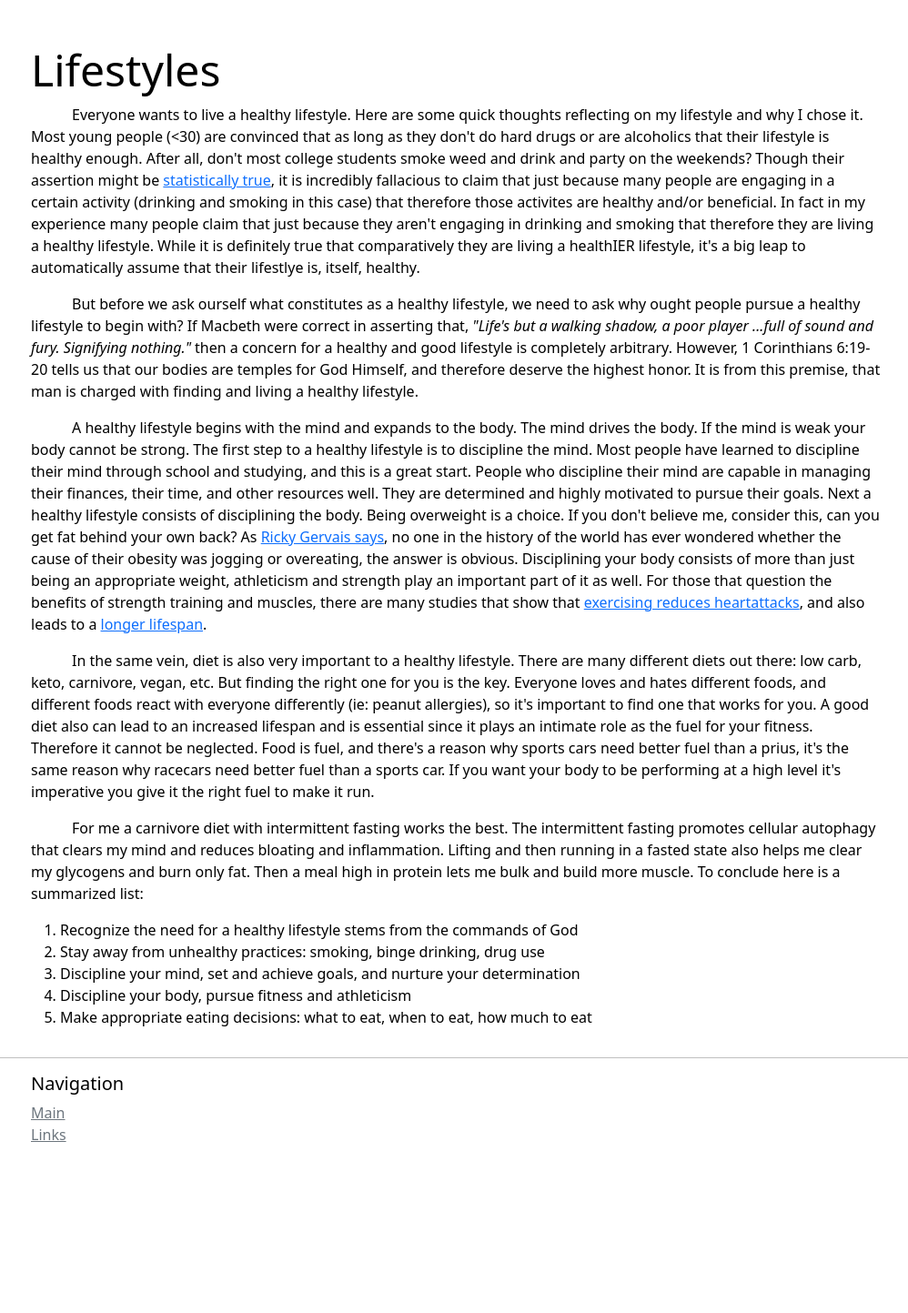
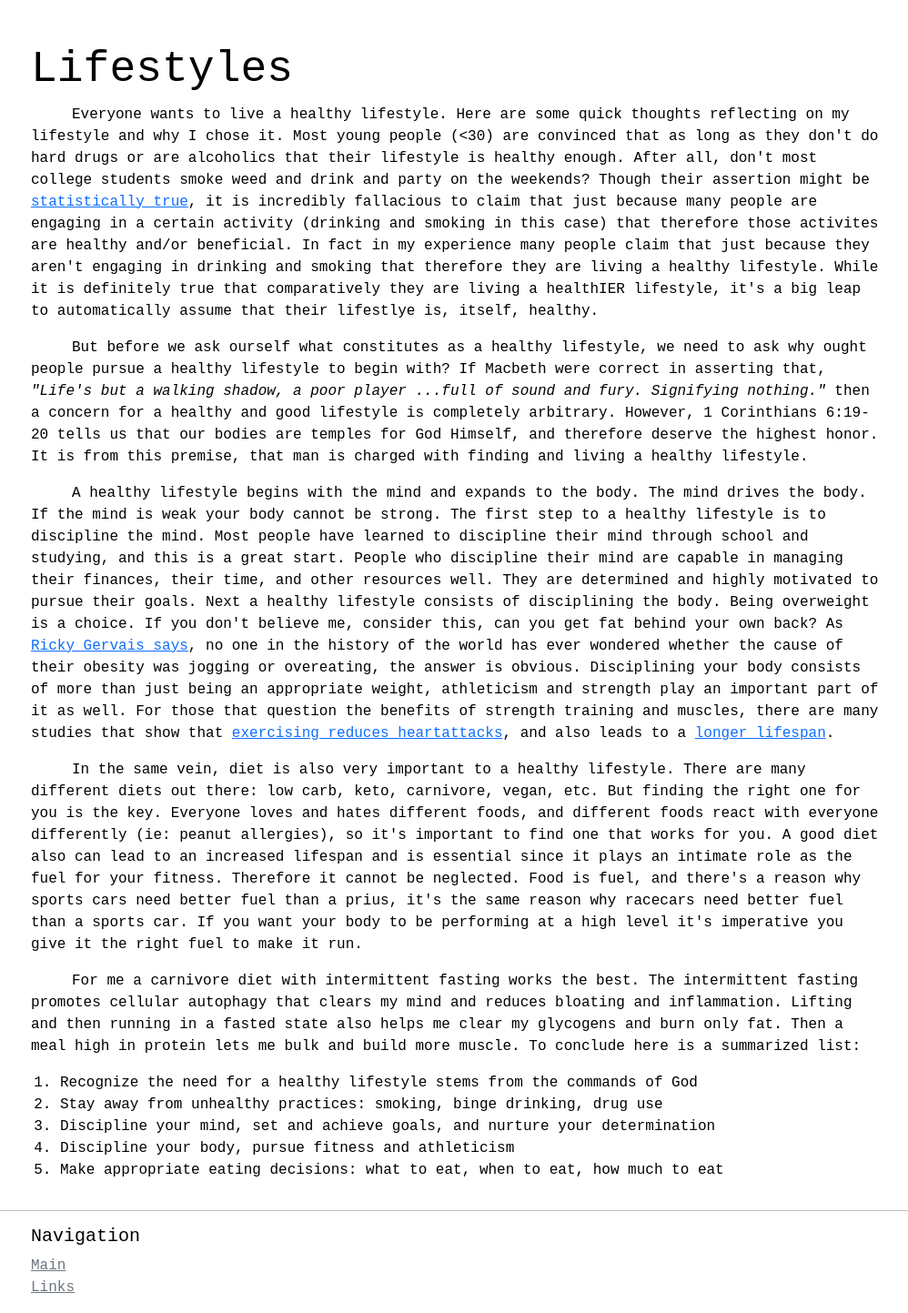
Before and after one commit to theochiu/theochiu.github.io, a Jekyll site: the page built from lifestyles.html, in a window 1280 px wide. Shown: the whole page at 91% size, without its empty margins (138-1136 px from the left). Built offline with Jekyll 4.4.1, drawn with Linux system fonts in a browser that asks for light colours; before the commit the page ends 1275 px from its top, so only the background shows below that.

Commit message:
fixed bfc title, added letter layout

```diff
--- /dev/null
+++ b/_layouts/letter.html
@@ -0,0 +1,137 @@
+<!DOCTYPE html>
+<html>
+<head>
+	<title>
+		{% if page.title %}{{ page.title | escape }} - {{ site.title | escape }}
+		{% else %}{{ site.title | escape }}{% endif %}
+	</title>
+	<meta name="viewport" content="width=device-width, initial-scale=1">
+	<link href="https://cdn.jsdelivr.net/npm/bootstrap@5.0.0-beta1/dist/css/bootstrap.min.css" rel="stylesheet" integrity="sha384-giJF6kkoqNQ00vy+HMDP7azOuL0xtbfIcaT9wjKHr8RbDVddVHyTfAAsrekwKmP1" crossorigin="anonymous">
+
+	<!-- Meta tags for SEO -->
+	<meta name="description" content="{{ page.excerpt | default: site.description | strip_html | normalize_whitespace | truncate: 160 | escape }}">
+
+	{% if site.keywords %}
+	<meta name="keywords" content="{{ site.keywords | join: ', ' | escape }}">
+	{% endif %}
+
+	{% if page.keywords %}
+	<meta name="keywords" content="{{ page.keywords | join: ', ' | escape }}">
+	{% endif %}
+
+	<!-- Open Graph -->
+	<meta property="og:title"     content="{% if page.title %}{{ page.title | escape }} - {{ site.title | escape }}{% else %}{{ site.title | escape }}{% endif %}" />
+	<meta property="og:type"      content="{% if page.author %}article{% else %}website{% endif %}" />
+	<meta property="og:url"       content="{{ site.url }}{{ page.url }}" />
+	<meta property="og:image"     content="{% if page.layout == "post" %}{{ site.url }}{{ page.background }}{% else %}{{ site.url }}/static/githubprof.jpg{% endif %}" />
+	<meta property="og:description"   content="{{ page.excerpt | default: site.description | strip_html | normalize_whitespace | truncate: 160 | escape }}">
+
+	{% if page.date %}
+	<meta property="article:published_time" content="{{ page.date | date_to_xmlschema }}">
+	<meta property="article:author" content="{{ site.url }}/about/">
+	<meta property="article:author" content="{{ site.author }}" />
+	{% endif %}
+
+</head>
+<body class="d-flex flex-column h-100">
+
+	<main class="flex-shrink-0">
+		<div class="container-fluid" >
+			{{ content }}
+		</div>
+	</main>
+
+	<hr>
+	<footer class="container-fluid">
+		<div class="row">
+		  	<div class="col-6 col-md">
+				<h5>Navigation</h5>
+				<ul class="list-unstyled text-small">
+				  <li><a class="text-muted" href="{{"/" | relative_url }}">Main</a></li>
+				  <li><a class="text-muted" href="{{"/links" | relative_url }}">Links</a></li>
+				</ul>
+			</div>
+		</div>
+	</footer>
+
+
+	<script>
+		var refTagger = {
+			settings: {
+				bibleVersion: "ESV",
+			}
+		};
+		(function(d, t) {
+			var g = d.createElement(t), s = d.getElementsByTagName(t)[0];
+			g.src = "https://api.reftagger.com/v2/RefTagger.js";
+			s.parentNode.insertBefore(g, s);
+		}(document, "script"));
+	</script>
+
+
+<style type="text/css">
+
+	/* highlight hover */
+	a:hover {
+		color: #ffffff;
+		background-color: #2d92ff;
+		text-decoration: none
+	}
+
+	@media (min-width: 1400px) {
+		.container-fluid {
+			max-width: 67%;
+		}
+	}
+	@media (min-width: 1200px) and (max-width: 1399px) {
+		.container-fluid {
+			max-width: 75%;
+		}
+	}
+	@media (max-width: 1199px) {
+		.container-fluid {
+			max-width: 90%;
+		}
+	}
+	/*dark mode*/
+	.footer {
+		position: absolute;
+		bottom: 0;
+		width: 80%;
+		left: 10px;
+		right: 10px;
+		margin:auto;
+	}
+
+	/* Light mode */
+	@media (prefers-color-scheme: light) {
+		body {
+			background-color: #FFF;
+			color: black;
+		}
+	}
+
+	/* Dark mode */
+	@media (prefers-color-scheme: dark) {
+		body {
+			/*background-color: hsl(100, 2%, 9%);*/
+			background-color: #2d2e2d;
+			color: white;
+			opacity: .87;
+		}
+		hr {
+			border-color: #525252;
+			opacity: .93;
+		}
+	}
+
+
+	body {
+		font-family: "baskerville", "Courier New", monospace;
+	}
+
+</style>
+
+</body>
+
+</html>
--- a/bfc/index.html
+++ b/bfc/index.html
@@ -1,6 +1,6 @@
 ---
 layout: simple
-title: Calcualte Body Fat
+title: Calculate Body Fat
 description: Body fat percentage calculator
 keywords: [Health, fitness, body fat, calories ]
 ---
--- a/dosing/index.html
+++ b/dosing/index.html
@@ -1,5 +1,5 @@
 ---
-layout: simple
+layout: letter
 title: Dosing tips
 description: Legend has it in 1513, Ponce de Leon searched for, but never found the fountain of youth
 keywords: [Dosing, protein, cognition, supplements, aging, anti-aging]
--- a/lifestyles.html
+++ b/lifestyles.html
@@ -1,5 +1,5 @@
 ---
-layout: simple
+layout: letter
 title: Lifestyles
 description: Legend has it in 1513, Ponce de Leon searched for, but never found the fountain of youth
 keywords: [Life, lifestyles, alcohol, waking up, ]
--- a/p/september-update.html
+++ b/p/september-update.html
@@ -1,5 +1,5 @@
 ---
-layout: simple
+layout: letter
 title: An Update
 description: September Life Update
 keywords: [Life, job, recruiter, engineering ]
```
